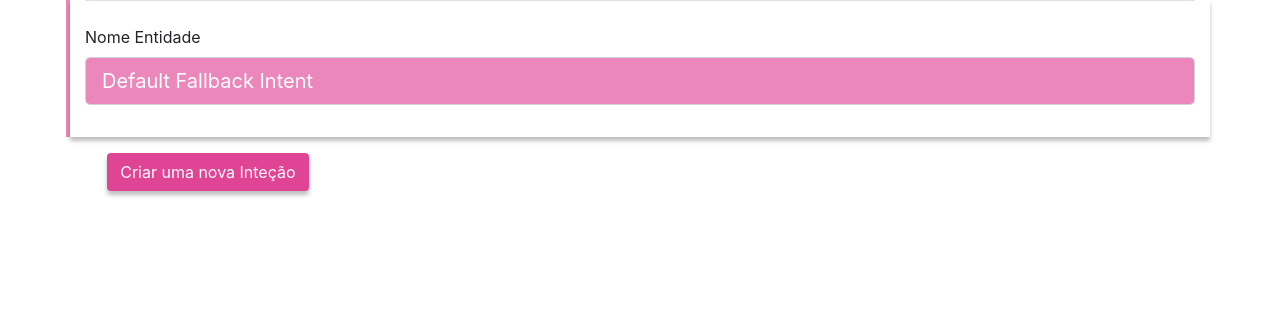
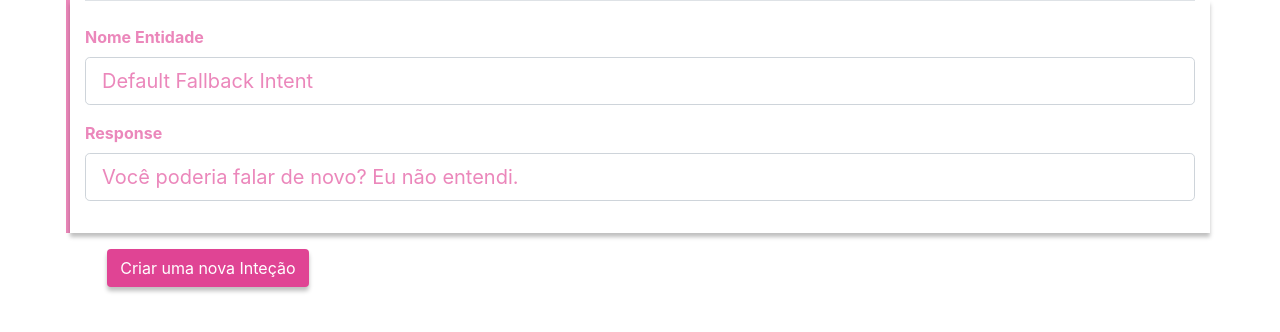
Before and after one commit to DanielMachado65/DialogFlowViki, a Flask app: page /2/create_intent in a window 1280 px wide. Shown: the part 70-402 px from the top of the page. Run offline with Flask 2, Linux system fonts and the light colour scheme; a user stored in the database is signed in; data comes from the database, SQL or seed files in the repository; both versions use the stored data as it was after the commit; some libraries are stand-ins or nearby versions.

Commit message:
atualizando com os campos
Precisa de fazer um crud de intenção ainda

```diff
--- a/app/main/forms.py
+++ b/app/main/forms.py
@@ -1,6 +1,6 @@
 from flask_wtf import FlaskForm
-from wtforms import StringField, PasswordField, SubmitField
-from wtforms.validators import DataRequired, Email, ValidationError
+from wtforms import StringField, PasswordField, SubmitField, FieldList
+from wtforms.validators import DataRequired, Email, ValidationError, required
 
 
 class LoginForm(FlaskForm):
@@ -16,4 +16,5 @@ class LoginForm(FlaskForm):
 
 class Intent(FlaskForm):
     name = StringField('Nome Entidade', validators=[DataRequired()])
+    response = FieldList(StringField('Respostas', validators=[required()]))
     submit = SubmitField('Criar uma nova Inteção')
--- a/app/main/routes.py
+++ b/app/main/routes.py
@@ -7,7 +7,7 @@ from flask_login import login_user, current_user, logout_user, login_required
 
 from app import db, list_chamada
 from app.main.forms import LoginForm, Intent
-from app.main.utils import error_type, remover_acentos, callback, detect_intent_texts
+from app.main.utils import error_type, remover_acentos, callback, detect_intent_texts, create_intent
 from app.models.models_sql_alchemy import Request, Response, Admin
 
 main = Blueprint('main', __name__)
@@ -75,7 +75,6 @@ def login():
         if form.email.data == "admin@gmail.com" and (form.password.data == "root" or form.password.data == "123"):
             # IDEA: mudar para uma coisa mais segura
             admin = Admin.query.filter_by(email=form.email.data).first()
-            print(admin)
             login_user(admin)
             flash("Você foi logado com sucesso", "success")
             return redirect(url_for('main.home'))
@@ -106,9 +105,7 @@ def validar(request_id):
     request_s = Request.query.get(request_id)
     if request_s:
         resposta = request_s.response[0].fulfillmentText
-        print(resposta)
         list_chamada.update({str(request_id): remover_acentos(resposta)})
-        print(list_chamada)
         flash(json.dumps(list_chamada, ensure_ascii=False).encode("utf8"), "warning")
         # return json.dumps(list_chamada, ensure_ascii=False).encode("utf8")
         return redirect(url_for('main.home'))
@@ -116,14 +113,20 @@ def validar(request_id):
         return print('not ok')
 
 
-@main.route("/<int:request_id>/create_intent")
+@main.route("/<int:request_id>/create_intent", methods=['GET', 'POST'])
 def create_intent_route(request_id):
     request_s = Request.query.get_or_404(request_id)
     if not current_user.is_authenticated:
         return redirect(url_for('main.home'))
     form_request = Intent()
-    print(request_s)
-    form_request.name.data = request_s.response[0].action
+    if form_request.validate_on_submit():
+        create_intent(project_id='small-talk-c36ba', display_name=form_request.name.data,
+                      training_phrases_parts=form_request.response.data, message_texts=form_request.response.data)
+        return redirect(url_for('main.home'))
+    else:
+        form_request.name.data = request_s.response[0].action
+        form = form_request.response
+        form.append_entry(request_s.response[0].fulfillmentText)
     return render_template('new.html', title='Criar uma nova Inteção', form=form_request)
 
 
--- a/app/static/main.css
+++ b/app/static/main.css
@@ -91,12 +91,11 @@ h3 {
   margin-top: 16px;
 }
 
-.form-control{
-  background-color: #e04494a3;
-  color: white;
+.text-rosa-claro{
+  color: #e04494a3;
 }
 
-.form-control:focus {
+.text-rosa-claro:focus {
     color: white;
     background-color: #e880b6;
     border-color: #e04494;
--- a/app/templates/home.html
+++ b/app/templates/home.html
@@ -41,7 +41,7 @@
 <div class="row">
     <div class="col-md-6">
         <a href="{{ url_for('main.create_intent_route', request_id = request.id_request) }}">
-            <button type="button" class="btn btn-rosa-mais-escuro ">Criar uma Intenção</button>
+            <button type="button" class="btn btn-rosa-mais-escuro">Criar uma Intenção</button>
         </a>
         <a href="{{ url_for('main.validar', request_id = request.id_request) }}">
             <button type="button" class="btn btn-rosa-escuro">Validar</button>
--- a/app/templates/new.html
+++ b/app/templates/new.html
@@ -2,7 +2,6 @@
 {% block content %}
 <article class="media content-section">
     <div class="media-body">
-
         <form method="post" action="">
             <div class="row">
                 <div class="col-md-12" id="response">
@@ -10,7 +9,7 @@
                     <fieldset class="form-group">
                         <legend class="border-bottom mb-4">{{ legend }}</legend>
                         <div class="form-group">
-                            {{ form.name.label(class="form-control-label") }}
+                            <span class="text-rosa-claro"><strong>{{ form.name.label(class="form-control-label") }}</strong></span>
                             <!-- valor de erro -->
                             {% if form.name.errors %}
                             {{ form.name(class="form-control form-control-lg is-invalid") }}
@@ -20,7 +19,25 @@
                                 {% endfor %}
                             </div>
                             {% else %}
-                            {{ form.name(class="form-control form-control-lg") }}
+                            {{ form.name(class="form-control text-rosa-claro form-control-lg") }}
+                            {% endif %}
+                        </div>
+                         <div class="form-group">
+                             <span class="text-rosa-claro"><strong>{{ form.response.label(class="form-control-label") }}</strong></span>
+                            <!-- valor de erro -->
+                            {% if form.response.errors %}
+                            {{ form.response(class="form-control form-control-lg is-invalid") }}
+                            <div class="invalid-feedback">
+                                <!-- adicionando lista de valores para o formulário em especifico -->
+                                {% for error in form.response.errors %}
+                                <span>{{ error }}</span>
+                                {% endfor %}
+                            </div>
+                            {% else %}
+                             {% for texto in form.response %}
+                                {{ texto(class="form-control text-rosa-claro form-control-lg") }}
+                             {% endfor %}
+
                             {% endif %}
                         </div>
                     </fieldset>
```
Also changed, not shown: app/site.db.
